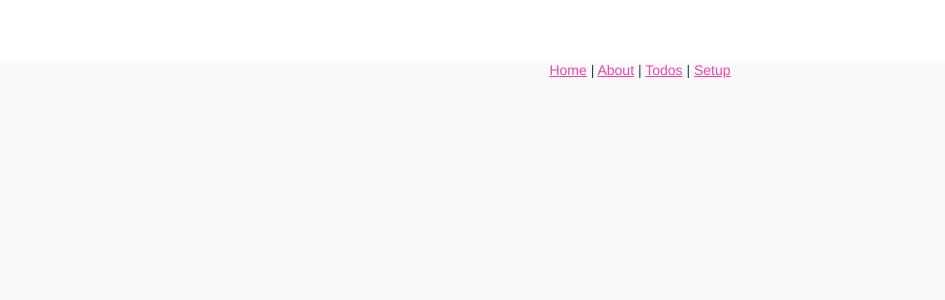
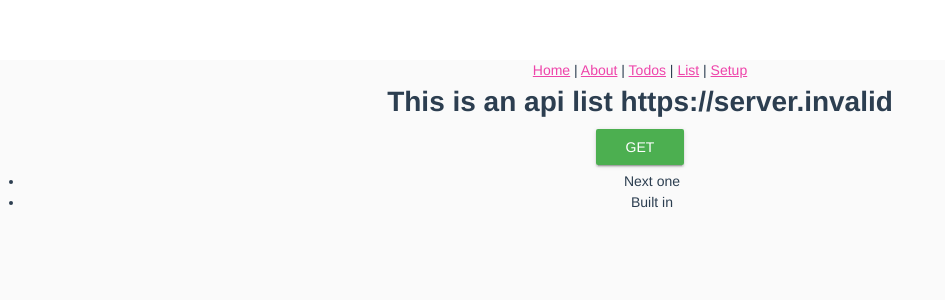
Before and after one commit to happyt/vue3test, a Vue app: page /listdata in a window 1280 px wide. Shown: the top 300 px of the page, without its empty margins (0-945 px from the left). Built offline with nearby package versions, Linux system fonts and the light colour scheme; no server answers.

Commit message:
test config

```diff
--- a/src/App.vue
+++ b/src/App.vue
@@ -4,6 +4,7 @@
       <router-link to="/">Home</router-link> |
       <router-link to="/about">About</router-link> |
       <router-link to="/todos">Todos</router-link> |
+      <router-link to="/listdata">List</router-link> |
       <router-link to="/setup">Setup</router-link>
     </div>
     <router-view/>
--- a/src/router.js
+++ b/src/router.js
@@ -3,6 +3,7 @@ import Router from 'vue-router'
 import Home from './views/Home.vue'
 import Setup from './views/Setup.vue'
 import Todos from './views/Todos.vue'
+import ListData from './views/ListData.vue'
 
 Vue.use(Router)
 
@@ -29,6 +30,11 @@ export default new Router({
       component: Todos
     },
     {
+      path: '/listdata',
+      name: 'listdata',
+      component: ListData
+    },
+    {
       path: '/setup',
       name: 'setup',
       component: Setup
--- a/src/store.js
+++ b/src/store.js
@@ -1,6 +1,7 @@
 import Vue from 'vue'
 import Vuex from 'vuex'
 import axios from 'axios'
+var config = require('./config')
 
 Vue.use(Vuex)
 
@@ -15,6 +16,7 @@ export default new Vuex.Store({
     flag: false,
     loading: false,
     count: 7,
+    listURL: config.url,
     profile: {
       firstName: 'Terry',
       lastName: 'Pratchett'
@@ -42,7 +44,8 @@ export default new Vuex.Store({
       'completed': false,
       'title': 'Built in'
     }],
-    newTodo: ''
+    newTodo: '',
+    list: {}
   },
   getters: {
     newTodo: state => state.newTodo,
@@ -65,6 +68,10 @@ export default new Vuex.Store({
     },
     SET_POSTS (state, posts) {
       state.posts = posts
+    },
+    SET_LIST (state, list) {
+      console.log('here')
+      state.list = list
     },
     SET_TODOS (state, todos) {
       state.todos = todos
@@ -120,6 +127,18 @@ export default new Vuex.Store({
     clearNewTodo ({ commit }) {
       commit('CLEAR_NEW_TODO')
     },
+    loadList ({ commit }) {
+      commit('SET_LOADING', true)
+      axios.get(config.url)
+      // JSON responses are automatically parsed.
+        .then(response => {
+          commit('SET_LIST', response.data)
+          commit('SET_LOADING', false)
+        })
+        .catch(e => {
+          this.errors.push(e)
+        })
+    },
     invertFlag ({ commit }) {
       commit('INVERT_FLAG')
     }
--- /dev/null
+++ b/src/views/ListData.vue
@@ -0,0 +1,45 @@
+<template>
+  <div class="listdata">
+    <h1>This is an api list {{url}}</h1>
+    <v-btn color="success" @click="readList">GET</v-btn>
+     <v-progress-circular v-if=loading
+      indeterminate
+      color="primary"
+    ></v-progress-circular>
+    <ul>
+      <li v-for="item in todos.slice(0, 5)" :key="item.id">
+        {{ item.title }}
+      </li>
+    </ul>
+     </div>
+</template>
+
+<script>
+
+// @ is an alias to /src
+import TodoItem from '@/components/TodoItem.vue'
+
+export default {
+  name: 'listdata',
+  components: {
+    TodoItem
+  },
+  computed: {
+    url () {
+      return this.$store.state.listURL
+    },
+    loading () {
+      return this.$store.state.loading
+    },
+    todos () {
+      return this.$store.state.todosh
+    }
+  },
+  methods: {
+    readList () {
+      this.$store.dispatch('loadList')
+    }
+  }
+
+}
+</script>
```
Also changed, not shown: 1 other file (tests, documents, lock files or other folders).
